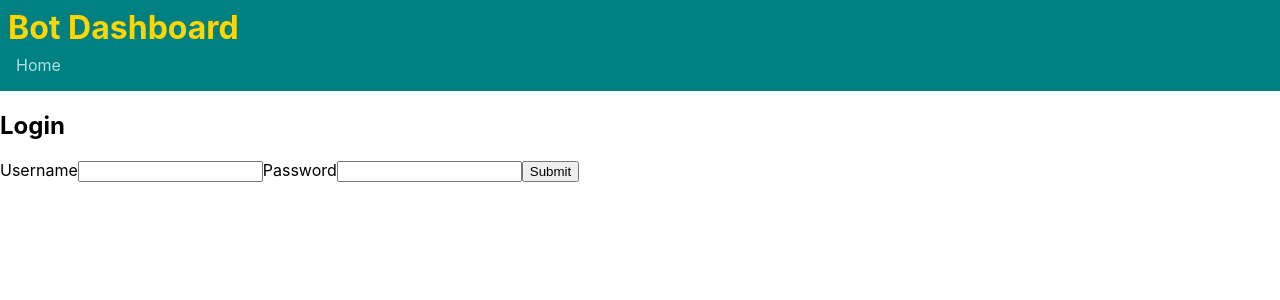
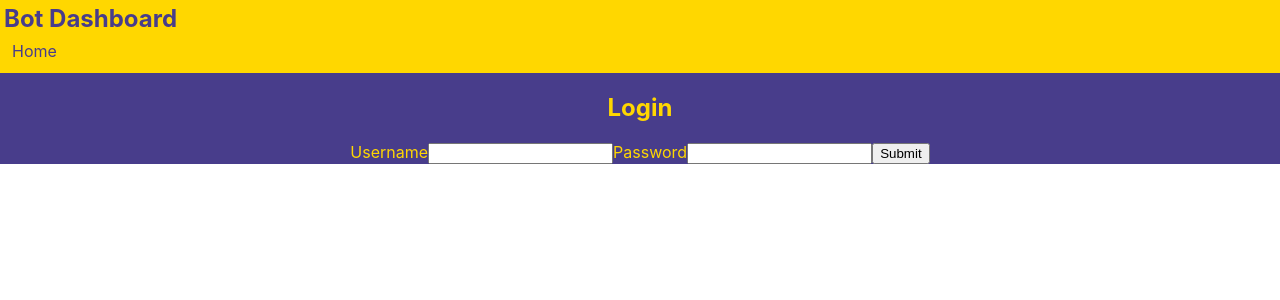
Before and after one commit to devon-wolf/minion-dashboard, a React (Create React App) app: page /login in a window 1280 px wide. Shown: the top 300 px of the page. Built offline with nearby package versions, Linux system fonts and the light colour scheme.

Commit message:
Refetch list after edits are made

```diff
--- a/src/App.css
+++ b/src/App.css
@@ -2,37 +2,11 @@
   text-align: center;
 }
 
-.App-logo {
-  height: 40vmin;
-  pointer-events: none;
-}
-
-@media (prefers-reduced-motion: no-preference) {
-  .App-logo {
-    animation: App-logo-spin infinite 20s linear;
-  }
-}
-
-.App-header {
-  background-color: #282c34;
-  min-height: 100vh;
+main {
   display: flex;
   flex-direction: column;
   align-items: center;
   justify-content: center;
-  font-size: calc(10px + 2vmin);
-  color: white;
+  background-color: darkslateblue;
+  color: gold;
 }
-
-.App-link {
-  color: #61dafb;
-}
-
-@keyframes App-logo-spin {
-  from {
-    transform: rotate(0deg);
-  }
-  to {
-    transform: rotate(360deg);
-  }
-}
--- a/src/components/Header.js
+++ b/src/components/Header.js
@@ -6,7 +6,7 @@ export default class Header extends Component {
 	render() {
 		return (
 			<header className={style.header}>
-				<h1>Bot Dashboard</h1>
+				<h2>Bot Dashboard</h2>
 
 				<NavLink
 						exact
--- a/src/components/Header.module.css
+++ b/src/components/Header.module.css
@@ -1,26 +1,26 @@
 .header {
-	background-color: teal;
-	padding: .5rem;
+	background-color: gold;
+	padding: .25rem;
 	position: sticky;
 	top: 0px;
 }
 
-.header h1 {
+.header h2 {
 	margin: 0;
-	color: gold;
+	color: darkslateblue;
 }
 
 .navItem {
 	margin: .5rem;
 	float: left;
 	text-decoration: none;
-	color: powderblue;
+	color: darkslateblue;
 }
 
 .logout {
 	cursor: pointer;
 	margin: .5rem;
-	color: powderblue;
+	color: darkslateblue;
 	float: right;
 }
 
--- a/src/list/ListPage.js
+++ b/src/list/ListPage.js
@@ -31,6 +31,7 @@ export default class ListPage extends Component {
 				data={this.state.entries}
 				handleDeleteClick={this.removeEntry}
 				token={this.props.token}
+				updateFunction={this.loadEntries}
 				/>
 			</main>
 		)
--- a/src/list/ListPage.module.css
+++ b/src/list/ListPage.module.css
@@ -1,21 +1,36 @@
 .table {
-	width: 90vw;
-	border: solid 4px slateblue;
+	width: 75vw;
+	border: solid 4px gold;
+	margin: 1rem;
 }
 
 .table thead {
-	background-color: springgreen;
+	background-color: gold;
+	color: darkslategray
 }
 
-.table tbody {
-	background-color: thistle;
+.table td, .table th {
+	text-align: center;
+	padding: 1rem;
+	border: solid 2px gold;
 }
 
-.table td {
-	text-align: center;
-	padding: .5rem;
+.triggerCell {
+	font-weight: bold;
+}
+
+.imageCell div {
+	display: flex;
+	flex-direction: column;
+	align-items: center;
+	justify-content: center;
+}
+
+.imageCell input {
+	margin: .5rem;
 }
 
 .imageCell img {
-	max-height: 40vh;
+	max-width: 200px;
+	border: solid 2px gold;
 }
--- a/src/list/ResponseRow.js
+++ b/src/list/ResponseRow.js
@@ -1,12 +1,12 @@
 import React, { Component } from 'react'
 import style from './ListPage.module.css'
-import { editResponse } from '../utils/server-utils.js'
+import { editResponse, getResponseByID } from '../utils/server-utils.js'
 
 export default class ResponseRow extends Component {
 	state = {
 		editing: false,
 		triggerInput: '',
-		imageInput: ''
+		imageInput: '',
 	}
 
 	handleEditClick = e => {
@@ -31,11 +31,13 @@ export default class ResponseRow extends Component {
 			? editedObject.images.push(imageInput)
 			: editedObject.images = images;
 
-		console.log(editedObject);
-
 		await editResponse(id, editedObject, token);
 
-		this.setState({ editing: false });
+		this.setState({
+			editing: false,
+		});
+
+		this.props.updateFunction();
 	}
 
 	render() {
--- a/src/list/ResponseTable.js
+++ b/src/list/ResponseTable.js
@@ -24,6 +24,7 @@ export default class ResponseTable extends Component {
 							images={item.images}
 							handleDeleteClick={e => this.props.handleDeleteClick(item.id)}
 							token={this.props.token}
+							updateFunction={this.props.updateFunction}
 							key={item.id + item.regex}
 						/>
 					)}
```
